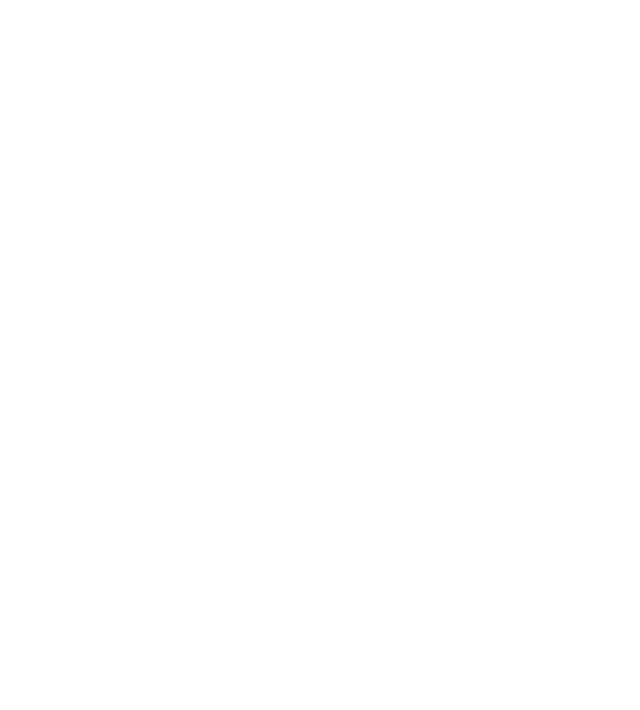
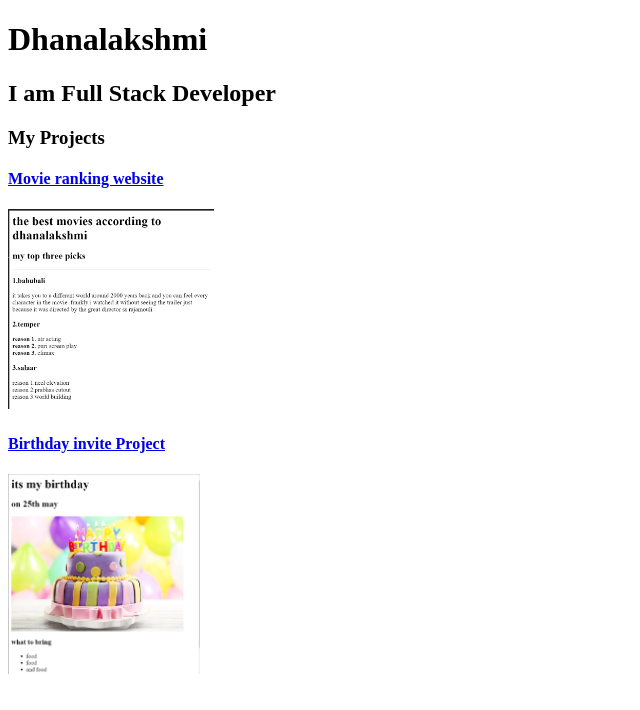
Before and after one commit to dhanalakshmikm25/portfolio, a plain HTML site: page index.html in a window 1280 px wide. Shown: the whole page, without its empty margins (0-640 px from the left). Drawn offline with Linux system fonts and the light colour scheme.

Commit message:
Update index.html

```diff
--- a/index.html
+++ b/index.html
@@ -1,6 +1,26 @@
 <!-- TODO 1: Create the HTML Boilerplate -->
+<!DOCTYPE html>
+<html lang="en">
+<head>
+    <meta charset="UTF-8">
+    <meta name="viewport" content="width=device-width, initial-scale=1.0">
+    <title>Dhanalakshmi</title>
+</head>
+<body>
+    <!-- TODO 2: Add Your previous projects' HTML into the public folder -->
+    <H1>Dhanalakshmi</H1>
+    <h2>I am Full Stack Developer </h2>
+    <h3>My Projects</h3>
+    <h4><a href= "./public/movie-ranking.html">Movie ranking website</a></h4>
+    <img src="assets/images/mymovie.png" height="200">
+    <h4><a href= "./public/birthday-invite.html">Birthday invite Project</a></h4>
+    <img src="./assets/images/my birthday.png" height="200">
 
-<!-- TODO 2: Add Your previous projects' HTML into the public folder -->
+
+</body>
+</html>
+
+
 
 <!-- TODO 3: Take screenshots of your project previews and add the images to the images folder -->
 
```
